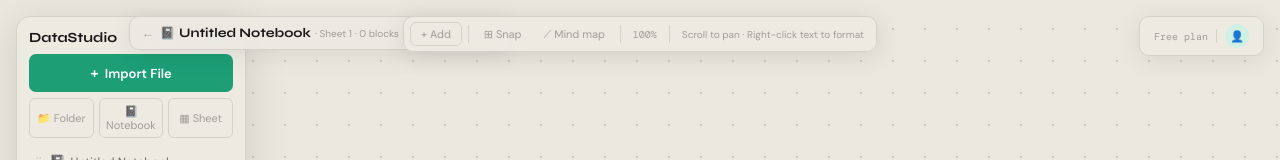
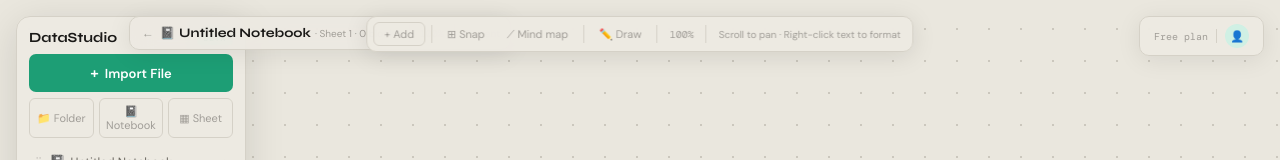
Before and after one commit to Ceza4/datastudio, a Next.js app: page /app in a window 1280 px wide. Both pictures are taken after a click on the button "📓 Notebook". Shown: the top 160 px of the page. Built offline with nearby package versions, Linux system fonts and the light colour scheme.

Commit message:
add draw tool to notebook canvas

```diff
--- a/app/app/page.js
+++ b/app/app/page.js
@@ -966,6 +966,30 @@ function sendCanvasColToFile(canvasId, fileId, insertAtColId, side) {
         const connections = (s.connections || []).filter(c => c.fromBlockId !== blockId && c.toBlockId !== blockId)
         return { ...s, blocks, connections }
       }) }
+    }))
+  }
+
+  function addNotebookDrawing(nbId, drawing) {
+    setNotebooks(prev => prev.map(n => {
+      if (n.id !== nbId) return n
+      const sid = n.activeSheetId || n.sheets?.[0]?.id
+      return { ...n, sheets: (n.sheets || []).map(s => s.id === sid ? { ...s, drawings: [...(s.drawings || []), drawing] } : s) }
+    }))
+  }
+
+  function deleteNotebookDrawing(nbId, drawingId) {
+    setNotebooks(prev => prev.map(n => {
+      if (n.id !== nbId) return n
+      const sid = n.activeSheetId || n.sheets?.[0]?.id
+      return { ...n, sheets: (n.sheets || []).map(s => s.id === sid ? { ...s, drawings: (s.drawings || []).filter(d => d.id !== drawingId) } : s) }
+    }))
+  }
+
+  function clearNotebookDrawings(nbId) {
+    setNotebooks(prev => prev.map(n => {
+      if (n.id !== nbId) return n
+      const sid = n.activeSheetId || n.sheets?.[0]?.id
+      return { ...n, sheets: (n.sheets || []).map(s => s.id === sid ? { ...s, drawings: [] } : s) }
     }))
   }
 
@@ -1680,6 +1704,9 @@ const colors = { surface, raised, border, text, text2, text3, accent, accentDim,
                 addNotebookBlock(activeNotebookId, 'table', Math.max(0, x - 160), Math.max(0, y - 20), headers, rows)
                 dragData.current = null
               }}
+              onAddDrawing={(drawing) => addNotebookDrawing(activeNotebookId, drawing)}
+              onDeleteDrawing={(drawingId) => deleteNotebookDrawing(activeNotebookId, drawingId)}
+              onClearDrawings={() => clearNotebookDrawings(activeNotebookId)}
               onAddSheet={() => addNotebookSheet(activeNotebookId)}
               onDeleteSheet={(sheetId) => deleteNotebookSheet(activeNotebookId, sheetId)}
               onSetActiveSheet={(sheetId) => setNotebookActiveSheet(activeNotebookId, sheetId)}
--- a/components/notebook/NotebookCanvas.js
+++ b/components/notebook/NotebookCanvas.js
@@ -29,6 +29,9 @@ export default function NotebookCanvas({
   onRemoveTableColumn,
   onAddConnection,
   onDeleteConnection,
+  onAddDrawing,
+  onDeleteDrawing,
+  onClearDrawings,
 }) {
   const { surface, raised, border, text, text2, text3, accent, accentDim, red, base, green, amber } = colors
   const containerRef = useRef(null)
@@ -55,6 +58,13 @@ const [selectedIds, setSelectedIds] = useState(new Set())
   const [draggingBlockId, setDraggingBlockId] = useState(null)
   const [hoverSectionId, setHoverSectionId] = useState(null)
   const [hoveredConnId, setHoveredConnId] = useState(null)
+const [drawMode, setDrawMode] = useState(false)
+const [drawColor, setDrawColor] = useState('#5B5FE8')
+const [drawSize, setDrawSize] = useState(3)
+const [showDrawPanel, setShowDrawPanel] = useState(false)
+const [currentPath, setCurrentPath] = useState(null)
+const isDrawing = useRef(false)
+const drawPanelRef = useRef(null)
   const [hoveredBlockId, setHoveredBlockId] = useState(null)
   const [animatingBlockId, setAnimatingBlockId] = useState(null)
   const [deletingBlockId, setDeletingBlockId] = useState(null)
@@ -71,6 +81,7 @@ const [selectedIds, setSelectedIds] = useState(new Set())
 
   const activeSheet = nb.sheets?.find(s => s.id === nb.activeSheetId) || nb.sheets?.[0]
   const blocks = activeSheet?.blocks || []
+const drawings = activeSheet?.drawings || []
   function selectBlock(id, ctrl) {
     if (ctrl) { setSelectedIds(prev => { const n = new Set(prev); n.has(id) ? n.delete(id) : n.add(id); return n }) }
     else { setSelectedIds(new Set([id])) }
@@ -187,6 +198,15 @@ function addBlockAnimated(type, x, y) {
     return () => document.removeEventListener('mousedown', handleClick)
   }, [addMenuOpen])
   useEffect(() => {
+    if (!showDrawPanel) return
+    function handleClick(e) {
+      if (drawPanelRef.current && !drawPanelRef.current.contains(e.target)) setShowDrawPanel(false)
+    }
+    document.addEventListener('mousedown', handleClick)
+    return () => document.removeEventListener('mousedown', handleClick)
+  }, [showDrawPanel])
+
+  useEffect(() => {
     if (!ctxMenu) return
     function h(e) { if (ctxMenuRef.current && ctxMenuRef.current.contains(e.target)) return; setCtxMenu(null) }
     document.addEventListener('mousedown', h)
@@ -202,6 +222,7 @@ function addBlockAnimated(type, x, y) {
   /* Only create a text block when nothing is being edited */
   function handleBgClick(e) {
     if (e.target !== e.currentTarget) return
+    if (drawMode) return
 
     if (suppressNextBgClickRef.current) {
       suppressNextBgClickRef.current = false
@@ -416,6 +437,70 @@ function addBlockAnimated(type, x, y) {
     el.addEventListener('wheel', handleWheel, { passive: false })
     return () => { el.removeEventListener('wheel', handleWheel); if (rafId) cancelAnimationFrame(rafId) }
   }, [])
+  function getCanvasPoint(e) {
+    const rect = containerRef.current.getBoundingClientRect()
+    const bzoom = window.visualViewport?.scale || 1
+    const z = nbZoomRef.current
+    return {
+      x: ((e.clientX - rect.left) / bzoom - panRef.current.x) / z,
+      y: ((e.clientY - rect.top) / bzoom - panRef.current.y) / z,
+    }
+  }
+
+  function handleDrawMouseDown(e) {
+    if (!drawMode || e.button !== 0) return
+    if (e.target.closest('button,input,textarea')) return
+    e.stopPropagation()
+    isDrawing.current = true
+    const pt = getCanvasPoint(e)
+    const newPath = {
+      id: `draw_${Date.now()}_${Math.random().toString(36).slice(2)}`,
+      color: drawColor,
+      size: drawSize,
+      points: [pt],
+    }
+    setCurrentPath(newPath)
+  }
+
+  function handleDrawMouseMove(e) {
+    if (!drawMode || !isDrawing.current || !currentPath) return
+    const pt = getCanvasPoint(e)
+    setCurrentPath(prev => prev ? { ...prev, points: [...prev.points, pt] } : null)
+  }
+
+  function handleDrawMouseUp() {
+    if (!isDrawing.current) return
+    isDrawing.current = false
+    if (currentPath && currentPath.points.length > 1) {
+      onAddDrawing(currentPath)
+    }
+    setCurrentPath(null)
+  }
+
+  function undoLastDrawing() {
+    if (drawings.length === 0) return
+    onDeleteDrawing(drawings[drawings.length - 1].id)
+  }
+
+  function clearAllDrawings() {
+    if (drawings.length === 0) return
+    if (window.confirm('Clear all drawings?')) onClearDrawings()
+  }
+
+  function pointsToPath(points) {
+    if (!points || points.length < 2) return ''
+    let d = `M ${points[0].x} ${points[0].y}`
+    for (let i = 1; i < points.length; i++) {
+      const prev = points[i - 1]
+      const curr = points[i]
+      const mx = (prev.x + curr.x) / 2
+      const my = (prev.y + curr.y) / 2
+      d += ` Q ${prev.x} ${prev.y} ${mx} ${my}`
+    }
+    d += ` L ${points[points.length - 1].x} ${points[points.length - 1].y}`
+    return d
+  }
+
   return (
     <div ref={outerRef} style={{ flex: 1, display: 'flex', flexDirection: 'column', overflow: 'hidden', fontFamily: "'DM Sans',sans-serif", background: dark ? '#141412' : '#EAE7DE' }}>
     {/* ── Floating Island ── */}
@@ -492,10 +577,60 @@ function addBlockAnimated(type, x, y) {
           ⟋ Mind map
         </button>
 
+       <div style={{ width: 1, height: 18, background: border, margin: '0 2px' }} />
+
+        <div ref={drawPanelRef} style={{ position: 'relative' }}>
+          <button onClick={() => { setShowDrawPanel(v => !v); if (!drawMode) setDrawMode(true) }}
+            style={{ padding: '4px 8px', background: drawMode ? accentDim : 'transparent', border: `1px solid ${drawMode ? accent : 'transparent'}`, borderRadius: 6, color: drawMode ? accent : text3, fontSize: 11, cursor: 'pointer', fontFamily: "'DM Sans',sans-serif", fontWeight: drawMode ? 600 : 400, display: 'flex', alignItems: 'center', gap: 4, transition: 'all 0.15s' }}
+            onMouseEnter={e => { if (!drawMode) { e.currentTarget.style.color = text2; e.currentTarget.style.background = raised } }}
+            onMouseLeave={e => { if (!drawMode) { e.currentTarget.style.color = text3; e.currentTarget.style.background = 'transparent' } }}>
+            ✏️ Draw
+          </button>
+          {showDrawPanel && (
+            <div style={{ position: 'absolute', top: '100%', left: 0, marginTop: 6, background: surface, border: `1px solid ${border}`, borderRadius: 10, padding: '10px 12px', boxShadow: `0 8px 24px ${dark ? 'rgba(0,0,0,0.5)' : 'rgba(0,0,0,0.15)'}`, zIndex: 200, minWidth: 180, display: 'flex', flexDirection: 'column', gap: 10 }}>
+              <div>
+                <div style={{ fontSize: 10, color: text3, textTransform: 'uppercase', letterSpacing: 0.5, marginBottom: 6, fontWeight: 600 }}>Color</div>
+                <div style={{ display: 'flex', gap: 6 }}>
+                  {['#5B5FE8', '#1D9E75', '#f87171', '#E8B85B', '#E8E6E1'].map(c => (
+                    <div key={c} onClick={() => setDrawColor(c)}
+                      style={{ width: 20, height: 20, borderRadius: '50%', background: c, cursor: 'pointer', border: drawColor === c ? `2px solid ${text}` : `2px solid transparent`, transition: 'border 0.1s', flexShrink: 0 }} />
+                  ))}
+                </div>
+              </div>
+              <div>
+                <div style={{ fontSize: 10, color: text3, textTransform: 'uppercase', letterSpacing: 0.5, marginBottom: 6, fontWeight: 600 }}>Size</div>
+                <div style={{ display: 'flex', gap: 6, alignItems: 'center' }}>
+                  {[2, 4, 8].map(s => (
+                    <div key={s} onClick={() => setDrawSize(s)}
+                      style={{ width: 28, height: 28, borderRadius: 6, background: drawSize === s ? accentDim : raised, border: `1px solid ${drawSize === s ? accent : border}`, cursor: 'pointer', display: 'flex', alignItems: 'center', justifyContent: 'center' }}>
+                      <div style={{ width: Math.min(s * 2.5, 20), height: s === 2 ? 1.5 : s === 4 ? 3 : 5, background: drawColor, borderRadius: 4 }} />
+                    </div>
+                  ))}
+                </div>
+              </div>
+              <div style={{ display: 'flex', gap: 6, borderTop: `1px solid ${border}`, paddingTop: 8 }}>
+                <button onClick={undoLastDrawing}
+                  style={{ flex: 1, padding: '5px 0', background: raised, border: `1px solid ${border}`, borderRadius: 6, color: text2, fontSize: 11, cursor: 'pointer', fontFamily: "'DM Sans',sans-serif" }}>
+                  ↩ Undo
+                </button>
+                <button onClick={clearAllDrawings}
+                  style={{ flex: 1, padding: '5px 0', background: raised, border: `1px solid ${border}`, borderRadius: 6, color: text2, fontSize: 11, cursor: 'pointer', fontFamily: "'DM Sans',sans-serif" }}
+                  onMouseEnter={e => { e.currentTarget.style.color = '#f87171'; e.currentTarget.style.borderColor = '#f87171' }}
+                  onMouseLeave={e => { e.currentTarget.style.color = text2; e.currentTarget.style.borderColor = border }}>
+                  🗑 Clear
+                </button>
+                <button onClick={() => { setDrawMode(false); setShowDrawPanel(false) }}
+                  style={{ flex: 1, padding: '5px 0', background: raised, border: `1px solid ${border}`, borderRadius: 6, color: text2, fontSize: 11, cursor: 'pointer', fontFamily: "'DM Sans',sans-serif" }}>
+                  ✕ Exit
+                </button>
+              </div>
+            </div>
+          )}
+        </div>
+
         <div style={{ width: 1, height: 18, background: border, margin: '0 2px' }} />
 
         <span style={{ fontSize: 10, color: text3, fontFamily: "'DM Mono',monospace", padding: '0 6px', cursor: 'pointer' }} onClick={() => { nbZoomRef.current = 1; setNbZoom(1); panRef.current = { x: 60, y: 60 }; setPan({ x: 60, y: 60 }) }} title="Click to reset">{Math.round(nbZoom * 100)}%</span>
-
         <div style={{ width: 1, height: 18, background: border, margin: '0 2px' }} />
 
         <span style={{ fontSize: 10, color: text3, padding: '4px 6px' }}>Scroll to pan · Right-click text to format</span>
@@ -554,7 +689,12 @@ function addBlockAnimated(type, x, y) {
           100% { opacity: 0; transform: scale(0.92); }
         }
       `}</style>
-      <div ref={containerRef} onClick={handleBgClick} onMouseDown={startPan} onContextMenu={e => e.preventDefault()}
+      <div ref={containerRef} onClick={handleBgClick}
+        onMouseDown={e => { handleDrawMouseDown(e); startPan(e) }}
+        onMouseMove={handleDrawMouseMove}
+        onMouseUp={handleDrawMouseUp}
+        onMouseLeave={handleDrawMouseUp}
+        onContextMenu={e => e.preventDefault()}
         onDragOver={e => e.preventDefault()}
         onDrop={e => { e.preventDefault(); if (!onDropColumn) return; const rect = containerRef.current.getBoundingClientRect(); onDropColumn(e.clientX - rect.left - panRef.current.x, e.clientY - rect.top - panRef.current.y) }}
         style={{ flex: 1, position: 'relative', overflow: 'hidden', background: dark ? '#141412' : '#EAE7DE', cursor: 'crosshair', userSelect: 'none' }}>
@@ -625,6 +765,33 @@ function addBlockAnimated(type, x, y) {
                 </g>
               )
             })}
+          </svg>
+
+          <svg style={{ position: 'absolute', top: -3000, left: -3000, width: 9000, height: 9000, pointerEvents: 'none', zIndex: 6, overflow: 'visible' }}>
+            {drawings.map(drawing => (
+              <path key={drawing.id}
+                d={pointsToPath(drawing.points)}
+                fill="none"
+                stroke={drawing.color}
+                strokeWidth={drawing.size}
+                strokeLinecap="round"
+                strokeLinejoin="round"
+                opacity={0.9}
+                style={{ transform: 'translate(3000px, 3000px)' }}
+              />
+            ))}
+            {currentPath && (
+              <path
+                d={pointsToPath(currentPath.points)}
+                fill="none"
+                stroke={currentPath.color}
+                strokeWidth={currentPath.size}
+                strokeLinecap="round"
+                strokeLinejoin="round"
+                opacity={0.9}
+                style={{ transform: 'translate(3000px, 3000px)' }}
+              />
+            )}
           </svg>
 
           {blocks.map((block, bi) => {
```
